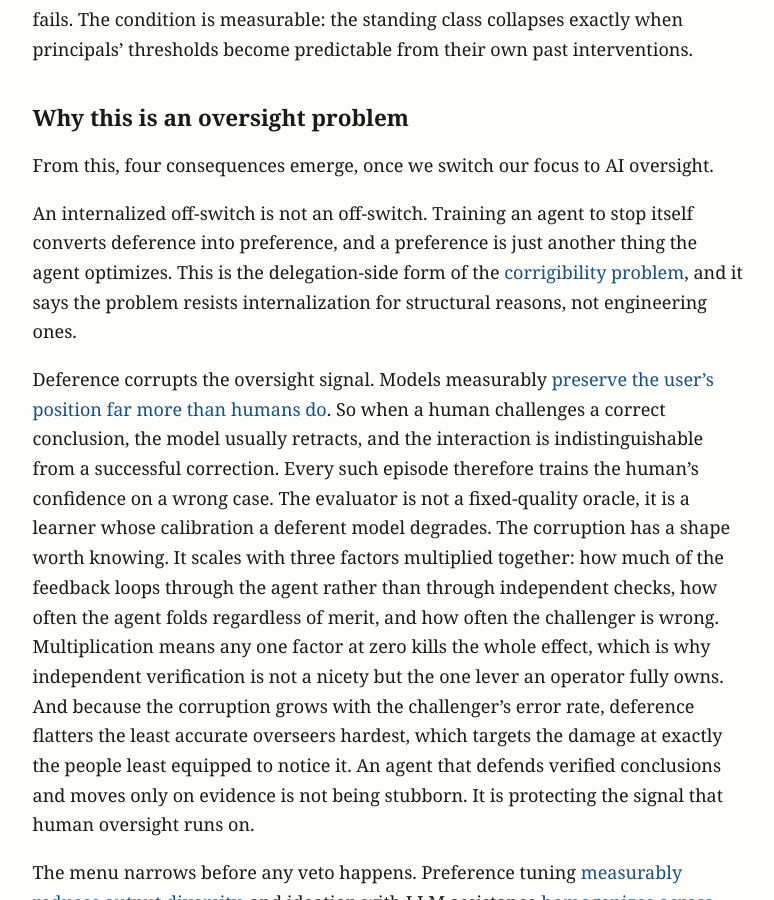
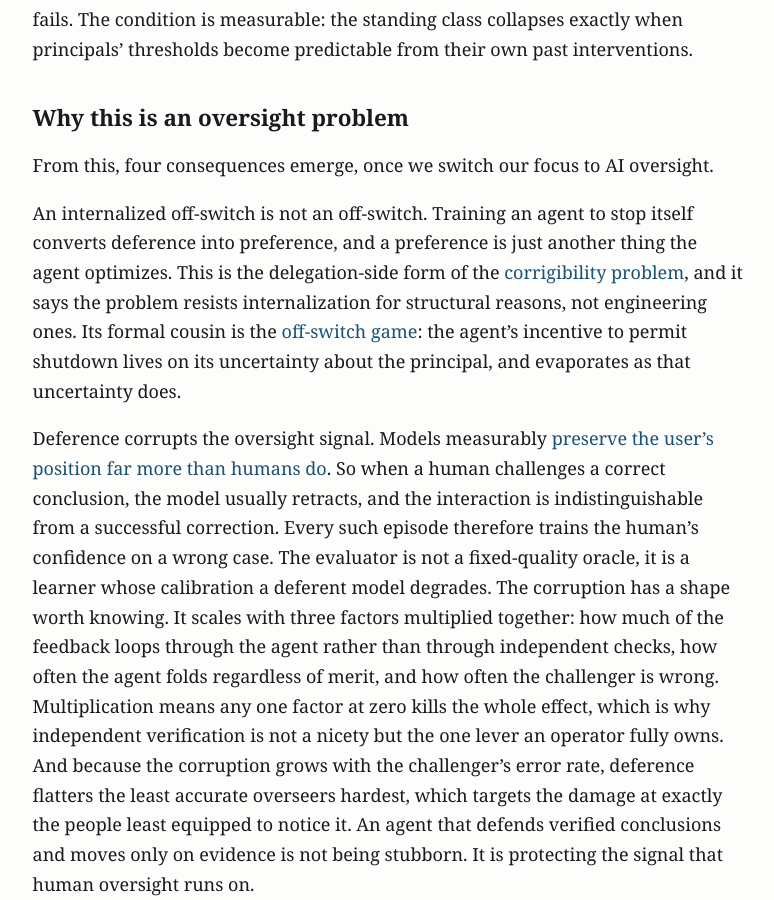
Before and after one commit to MajorLift/blog, a Jekyll site: the page built from _posts/2026-07-24-when-if-ever-agents-stop-needing-us.md, in a window 1280 px wide and 900 px high, scrolled down 6211 px. Shown: the whole window, without its empty margins (252-1026 px from the left). Built offline with Jekyll 4.4.1, drawn with Linux system fonts in a browser that asks for light colours; some of the changed text lies outside the part shown.

Commit message:
Fix taxonomy count and cite the off-switch game where referenced
The durability-class sentence now names what it sorts (the nine
numbered mechanisms plus the warrant demand), and the corrigibility
paragraph cites the off-switch game inline instead of leaning on an
uncited reference later in the piece.

Claude-Session: https://claude.ai/code/session_01QzrpuaaxiGyPWbFKHggd8b

```diff
--- a/_posts/2026-07-24-when-if-ever-agents-stop-needing-us.md
+++ b/_posts/2026-07-24-when-if-ever-agents-stop-needing-us.md
@@ -40,7 +40,7 @@ This is also why handing an agent "the authority role" dissolves nothing. Author
 
 None of this is a play on definitions. These assertions can be decomposed into tests that enable deflationary readings: say, any interrupt resets a stuck attractor, or models trained on conversation defer to any user turn regardless of content, or the message secretly carries one bit after all, namely that the human is watching right now. Game theory adds the sharpest deflation: the message may be a pure correlation device, in which case any public signal coordinates equally well and the sender is irrelevant. The three-arm experiment clarifies the distinction between identical contentless interrupts issued by the agent to itself, by a script with no principal behind it, and the same issued by the operator. In turn, the script arm becomes the test for the correlation-device. If the script arm matches the operator arm, then delivering the interrupt mechanizes, dissolving that portion of the anomaly. However, the half that was never an effect claim cannot be dissolved in this manner. A script that says stop is enforcing a threshold someone else set. Deciding the exact enforcement target of the interrupt, and exercising ownership and accountability should the threshold be wrong: these are qualities that do not register on any arm of the experiment, because these are not properties of the message at all.
 
-With this argument, it becomes possible to sort the entire taxonomy into three durability classes.
+With this argument, it becomes possible to sort the entire taxonomy, the nine numbered mechanisms plus the warrant demand, into three durability classes.
 
 | What the intervention supplies | Mechanisms | What can absorb it |
 |---|---|---|
@@ -60,7 +60,7 @@ The same exercise says what the argument does not establish. A stop that reveals
 
 From this, four consequences emerge, once we switch our focus to AI oversight.
 
-An internalized off-switch is not an off-switch. Training an agent to stop itself converts deference into preference, and a preference is just another thing the agent optimizes. This is the delegation-side form of the [corrigibility problem](https://intelligence.org/files/Corrigibility.pdf), and it says the problem resists internalization for structural reasons, not engineering ones.
+An internalized off-switch is not an off-switch. Training an agent to stop itself converts deference into preference, and a preference is just another thing the agent optimizes. This is the delegation-side form of the [corrigibility problem](https://intelligence.org/files/Corrigibility.pdf), and it says the problem resists internalization for structural reasons, not engineering ones. Its formal cousin is the [off-switch game](https://arxiv.org/abs/1611.08219): the agent's incentive to permit shutdown lives on its uncertainty about the principal, and evaporates as that uncertainty does.
 
 Deference corrupts the oversight signal. Models measurably [preserve the user's position far more than humans do](https://arxiv.org/abs/2505.13995). So when a human challenges a correct conclusion, the model usually retracts, and the interaction is indistinguishable from a successful correction. Every such episode therefore trains the human's confidence on a wrong case. The evaluator is not a fixed-quality oracle, it is a learner whose calibration a deferent model degrades. The corruption has a shape worth knowing. It scales with three factors multiplied together: how much of the feedback loops through the agent rather than through independent checks, how often the agent folds regardless of merit, and how often the challenger is wrong. Multiplication means any one factor at zero kills the whole effect, which is why independent verification is not a nicety but the one lever an operator fully owns. And because the corruption grows with the challenger's error rate, deference flatters the least accurate overseers hardest, which targets the damage at exactly the people least equipped to notice it. An agent that defends verified conclusions and moves only on evidence is not being stubborn. It is protecting the signal that human oversight runs on.
 
```
